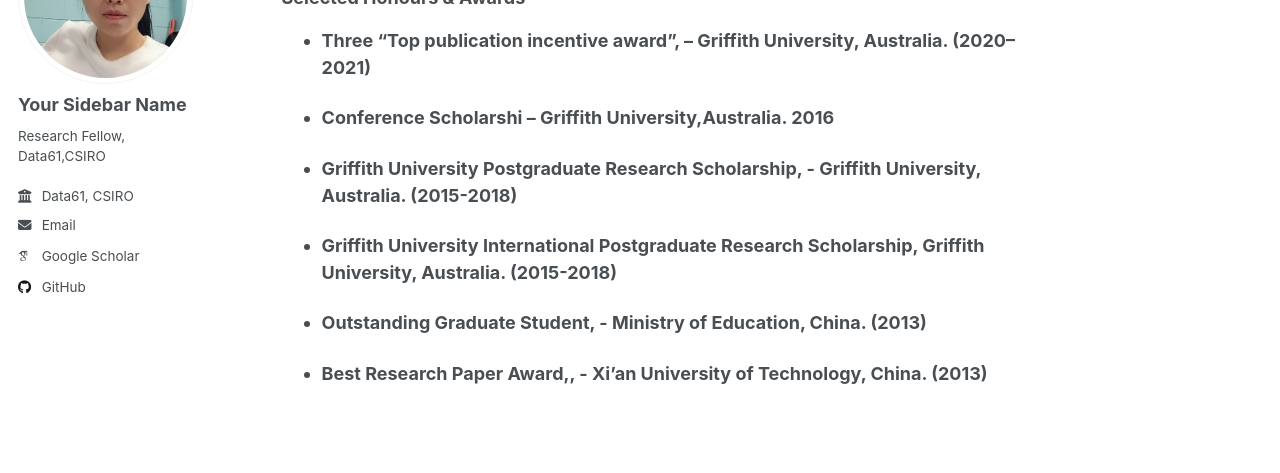
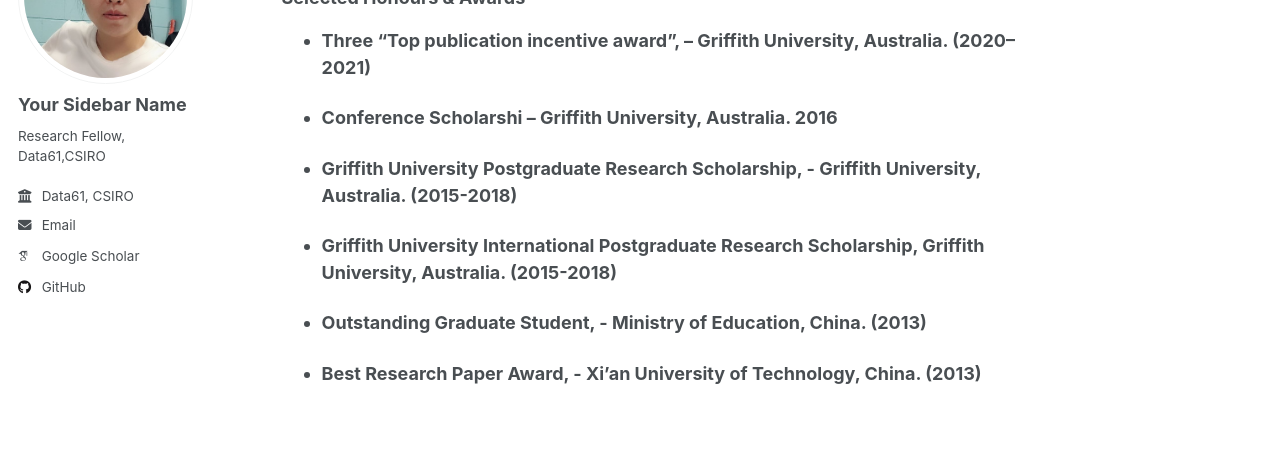
Before and after one commit to Miaohua9/Miaohua9.github.io, a Jekyll site: the page built from _pages/honours.md, in a window 1280 px wide and 981 px high. Shown: the part 190-663 px from the top of the window. Built offline with Jekyll 4.4.1, drawn with Linux system fonts in a browser that asks for light colours; some web fonts are replaced; a script that is not in the unit is left out.

```diff
--- a/_pages/honours.md
+++ b/_pages/honours.md
@@ -9,7 +9,7 @@ author_profile: true
 
 - **Three “Top publication incentive award”,  – Griffith University, Australia. (2020–2021)**
 
-- **Conference Scholarshi – Griffith University,Australia. 2016**
+- **Conference Scholarshi – Griffith University, Australia. 2016**
 
 - **Griffith University Postgraduate Research Scholarship, - Griffith University, Australia. (2015-2018)**
 
@@ -17,4 +17,4 @@ author_profile: true
 
 - **Outstanding Graduate Student, - Ministry of Education, China. (2013)**
 
-- **Best Research Paper Award,, - Xi’an University of Technology, China. (2013)**
+- **Best Research Paper Award, - Xi’an University of Technology, China. (2013)**
```
